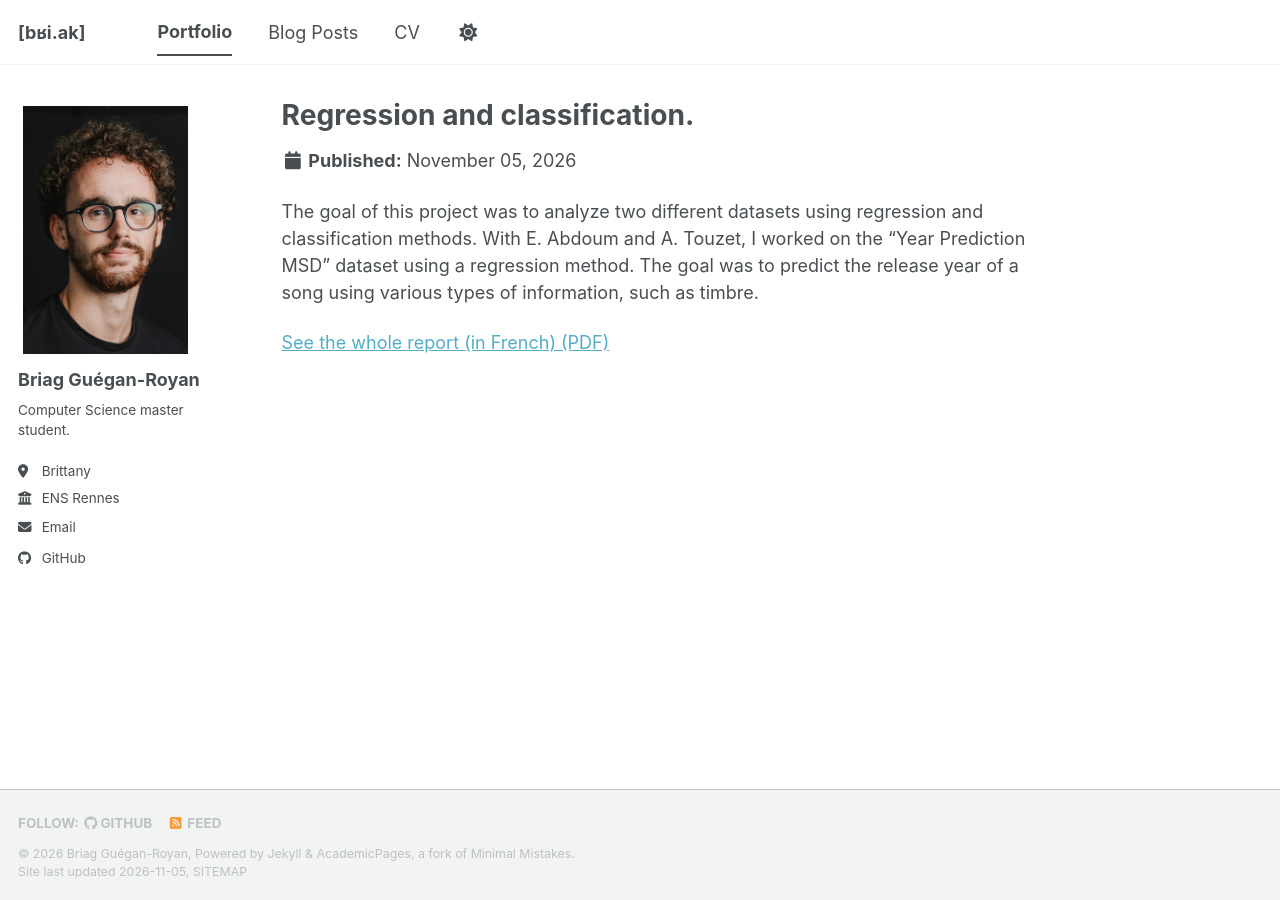
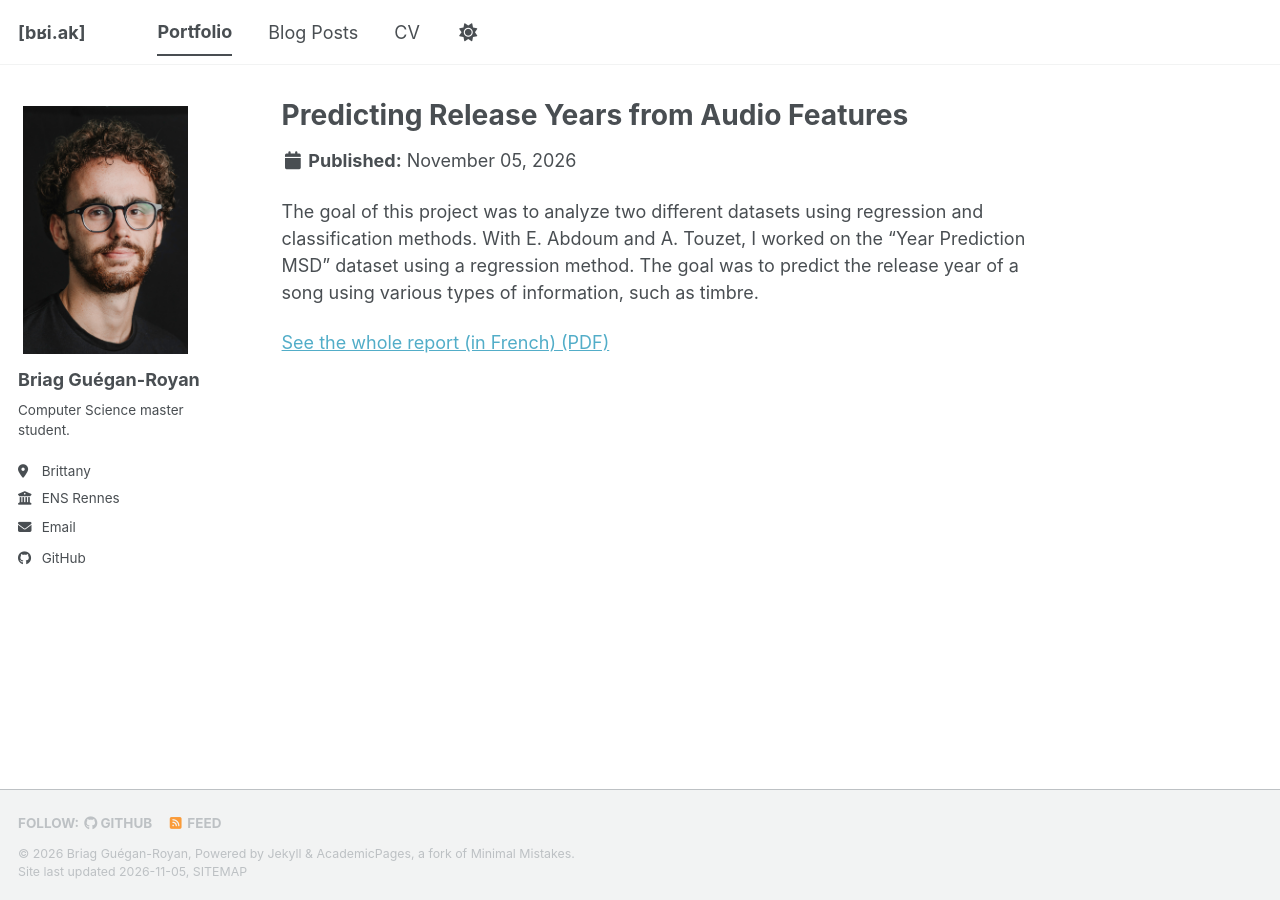
Before and after one commit to briag21/briag21.github.io, a Jekyll site: the page built from _portfolio/portfolio-1.md, in a window 1280 px wide. Built offline with Jekyll 4.4.1, drawn with Linux system fonts in a browser that asks for light colours; a script bundle is joined from its source files by our own code; a style sheet for code colours, icons or effects is not loaded.

Commit message:
portfolio

```diff
--- a/_portfolio/portfolio-1.md
+++ b/_portfolio/portfolio-1.md
@@ -1,6 +1,6 @@
 ---
-title: "Regression and classification."
-excerpt: "Academic project, by team (third-year undergrad) <br> <br/><img src='/images/projects/iaproj.png'>"
+title: "Predicting Release Years from Audio Features"
+excerpt: "Applied Machine Learning Project · YearPredictionMSD (third-year undergrad) <br> <br/><img src='/images/projects/iaproj.png' style='max-width: 60%'>"
 collection: portfolio
 ---
 
```
